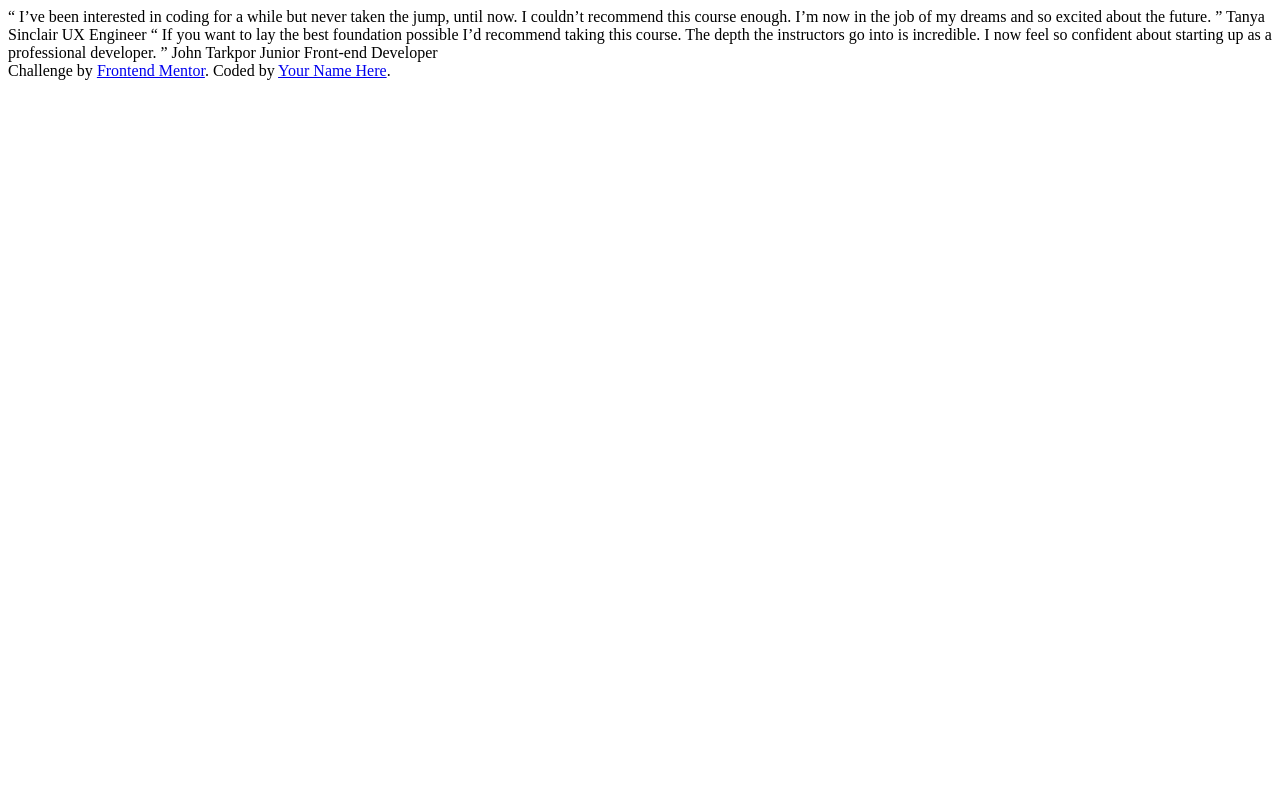
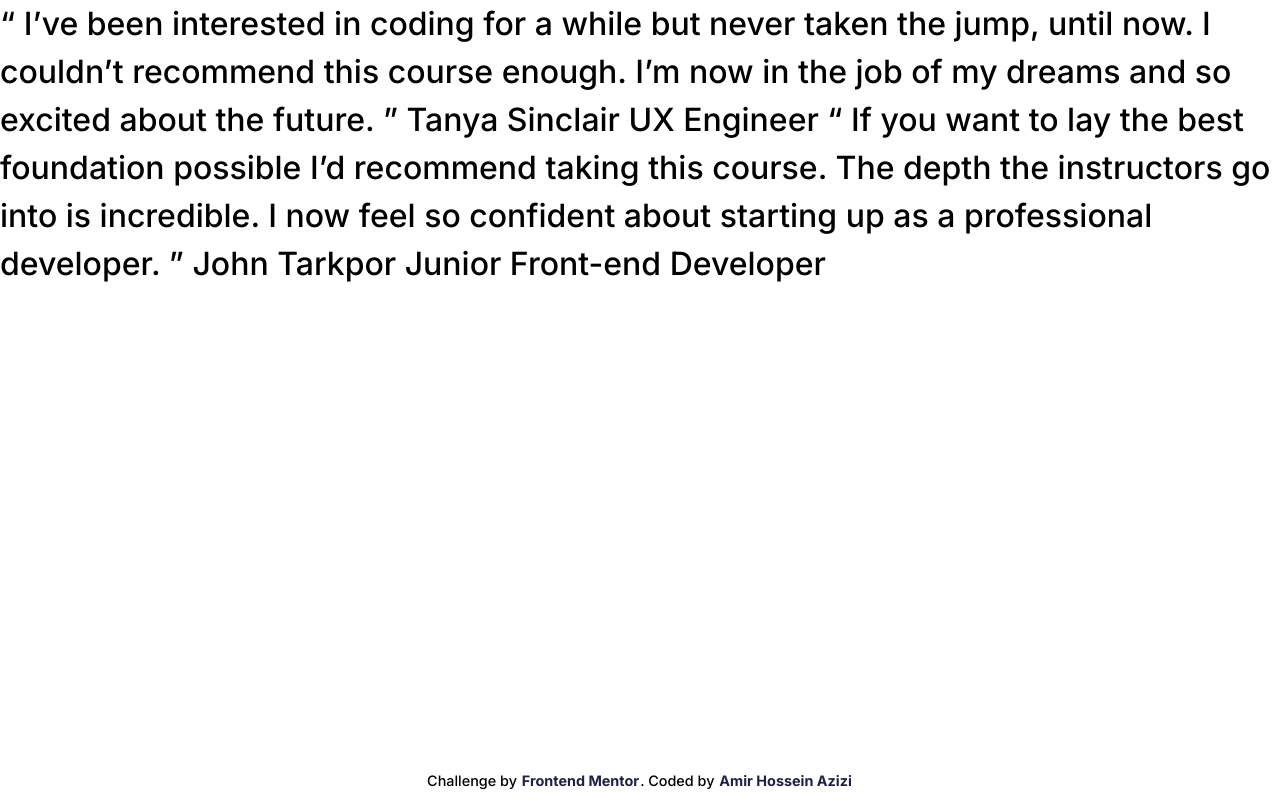
Before and after one commit to amirhazizi/coding-bootcamp-testimonials-slider, a website: page index.html in a window 1280 px wide. Drawn offline with Linux system fonts and the light colour scheme.

Commit message:
setup project

```diff
--- /dev/null
+++ b/css/input.css
@@ -0,0 +1,14 @@
+@tailwind base;
+@tailwind components;
+@tailwind utilities;
+
+/* global css */
+html {
+    font-family: 'Inter', sans-serif;
+    font-size: 32px;
+}
+
+/* footer */
+footer {
+    font-size: .45rem;
+}
--- a/index.html
+++ b/index.html
@@ -10,6 +10,15 @@
       sizes="32x32"
       href="./images/favicon-32x32.png"
     />
+    <!-- fonts -->
+    <link rel="preconnect" href="https://fonts.googleapis.com" />
+    <link rel="preconnect" href="https://fonts.gstatic.com" crossorigin />
+    <link
+      href="https://fonts.googleapis.com/css2?family=Inter:wght@300;500;700&display=swap"
+      rel="stylesheet"
+    />
+    <!-- style.css -->
+    <link rel="stylesheet" href="./css/styles.css" />
 
     <title>Frontend Mentor | Coding Bootcamp Testimonials Slider</title>
   </head>
@@ -22,11 +31,25 @@
     confident about starting up as a professional developer. ” John Tarkpor
     Junior Front-end Developer
 
-    <footer class="attribution">
+    <!-- footer -->
+    <footer
+      class="fixed bottom-0 left-1/2 -translate-x-1/2 py-1 px-2 text-center font-medium rounded-t-xl bg-white"
+    >
       Challenge by
-      <a href="https://www.frontendmentor.io?ref=challenge" target="_blank"
+      <a
+        class="px-px font-bold text-clDarkBlue"
+        href="https://www.frontendmentor.io?ref=challenge"
+        target="_blank"
         >Frontend Mentor</a
-      >. Coded by <a href="#">Your Name Here</a>.
+      >. Coded by
+      <a
+        class="px-px font-bold text-clDarkBlue"
+        href="https://github.com/amirhazizi"
+        target="_blank"
+        >Amir Hossein Azizi</a
+      >
     </footer>
+    <!-- app.js -->
+    <script src="./js/app.js" type="module"></script>
   </body>
 </html>
--- /dev/null
+++ b/tailwind.config.js
@@ -0,0 +1,22 @@
+/** @type {import('tailwindcss').Config} */
+module.exports = {
+  content: ["./*.html"],
+  theme: {
+    extend: {
+      // ## Screen sizes
+      screens: {
+        sm: "480px",
+        md: "768px",
+        lg: "976px",
+        lx: "1440x",
+      },
+      // ## Colors
+      colors: {
+        // ### Primary
+        clDarkBlue: "hsl(240, 38%, 20%)",
+        clGrayishBlue: "hsl(240, 18%, 77%)",
+      },
+    },
+  },
+  plugins: [],
+}
```
Also changed, not shown: package.json (added, +24 -0 lines), css/styles.css (added), js/app.js (added), 1 other file.
